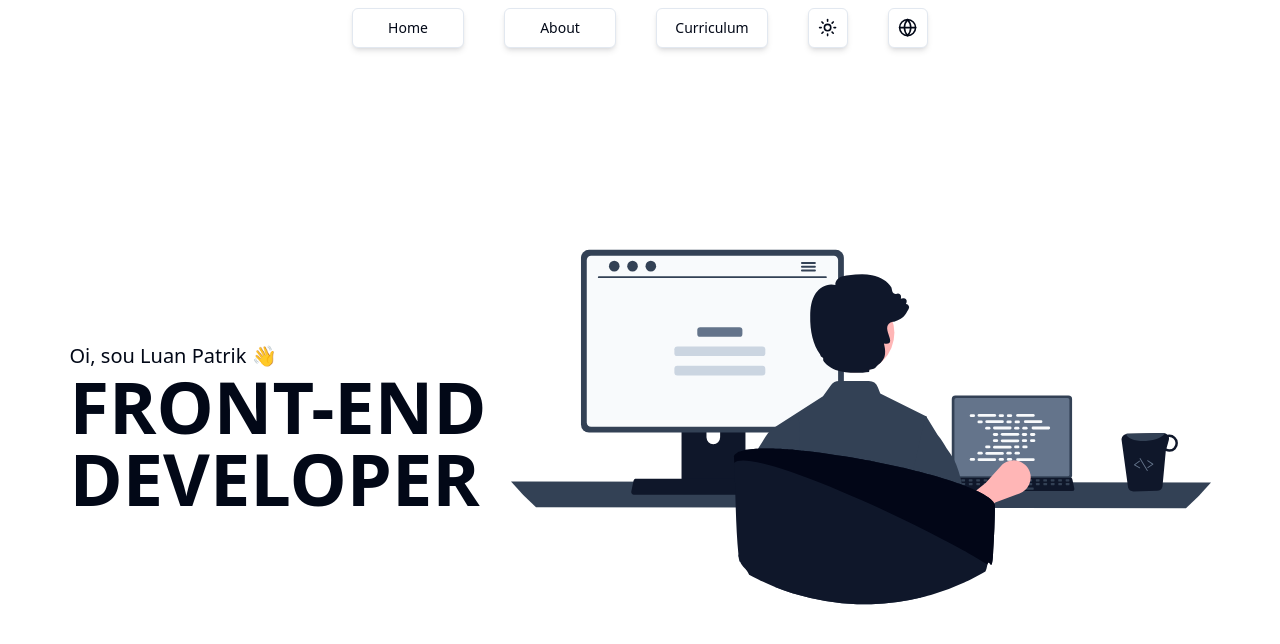
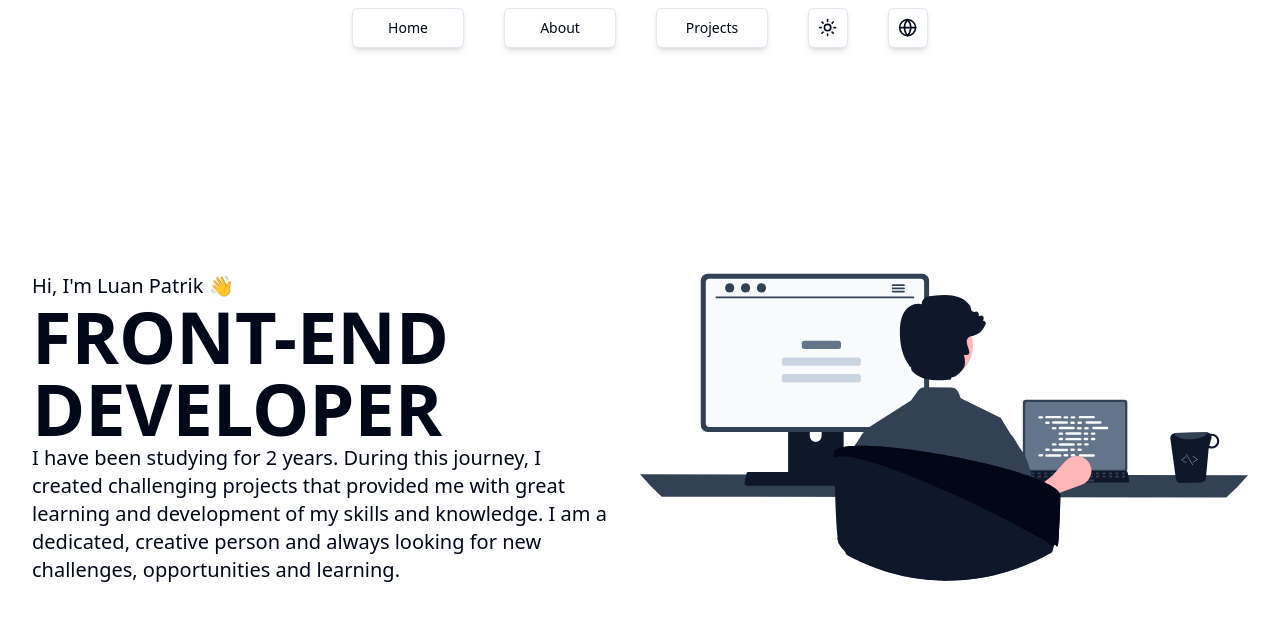
Before and after one commit to luan-patrik/my-portfolio, a Next.js app: page /en in a window 1280 px wide. Shown: the top 644 px of the page. Built offline with nearby package versions, Linux system fonts and the light colour scheme.

Commit message:
Add new translations and accessibility's

```diff
--- a/src/components/About.tsx
+++ b/src/components/About.tsx
@@ -17,13 +17,14 @@ const About = async ({ lang }: { lang: Locale }) => {
           <div className="flex gap-2">
             <LinkComponent
               href="https://github.com/Luan-Patrik"
-              title="Github"
+              title="GitHub"
               target="_blank"
               className={cn(
                 buttonVariants({ size: 'icon', variant: 'outline' }),
               )}
             >
               <Github size={24} />
+              <span className="sr-only">GitHub</span>
             </LinkComponent>
             <LinkComponent
               href="https://www.linkedin.com/in/luan-patrik-a4b05b223/"
@@ -34,6 +35,7 @@ const About = async ({ lang }: { lang: Locale }) => {
               )}
             >
               <Linkedin size={24} />
+              <span className="sr-only">LinkedIn</span>
             </LinkComponent>
           </div>
         </div>
--- a/src/components/ChangeLocale.tsx
+++ b/src/components/ChangeLocale.tsx
@@ -2,6 +2,7 @@
 
 import { usePathname } from 'next/navigation'
 import { Globe } from 'lucide-react'
+import Link from 'next/link'
 import {
   DropdownMenu,
   DropdownMenuContent,
@@ -9,12 +10,11 @@ import {
   DropdownMenuTrigger,
 } from './ui/dropdown-menu'
 import { Button } from './ui/button'
-import Link from 'next/link'
 
 const ChangeLocale = ({
   dictionary,
 }: {
-  dictionary: { en: string; pt: string }
+  dictionary: { title: string; en: string; pt: string }
 }) => {
   const pathname = usePathname()
   const redirectPathname = (locale: string) => {
@@ -31,21 +31,22 @@ const ChangeLocale = ({
         <Button
           variant="outline"
           size="icon"
+          title={dictionary['title']}
           className="z-50 shadow-md shadow-foreground/10"
         >
           <Globe className="h-[1.2rem] w-[1.2rem] scale-100" />
-          <span className="sr-only">Trocar linguagem</span>
+          <span className="sr-only">{dictionary['title']}</span>
         </Button>
       </DropdownMenuTrigger>
       <DropdownMenuContent>
         <DropdownMenuItem asChild>
-          <Link href={redirectPathname('en')} title={dictionary.en}>
-            {dictionary.en}
+          <Link href={redirectPathname('en')} title={dictionary['en']}>
+            {dictionary['en']}
           </Link>
         </DropdownMenuItem>
         <DropdownMenuItem asChild>
-          <Link href={redirectPathname('pt')} title={dictionary.pt}>
-            {dictionary.pt}
+          <Link href={redirectPathname('pt')} title={dictionary['pt']}>
+            {dictionary['pt']}
           </Link>
         </DropdownMenuItem>
       </DropdownMenuContent>
--- a/src/components/ChangeTheme.tsx
+++ b/src/components/ChangeTheme.tsx
@@ -1,6 +1,7 @@
 'use client'
 
 import { useTheme } from 'next-themes'
+import { Moon, Sun } from 'lucide-react'
 import { Button } from '@/components/ui/button'
 import {
   DropdownMenu,
@@ -8,12 +9,11 @@ import {
   DropdownMenuItem,
   DropdownMenuTrigger,
 } from '@/components/ui/dropdown-menu'
-import { Moon, Sun } from 'lucide-react'
 
 export const ChangeTheme = ({
   dictionary,
 }: {
-  dictionary: { light: string; dark: string; system: string }
+  dictionary: { title: string; light: string; dark: string; system: string }
 }) => {
   const { setTheme } = useTheme()
 
@@ -23,11 +23,12 @@ export const ChangeTheme = ({
         <Button
           variant="outline"
           size="icon"
+          title={dictionary['title']}
           className="z-50 shadow-md shadow-foreground/10"
         >
           <Sun className="h-[1.2rem] w-[1.2rem] rotate-0 scale-100 transition-all dark:-rotate-90 dark:scale-0" />
           <Moon className="absolute h-[1.2rem] w-[1.2rem] rotate-90 scale-0 transition-all dark:rotate-0 dark:scale-100" />
-          <span className="sr-only">Trocar tema</span>
+          <span className="sr-only">{dictionary['title']}</span>
         </Button>
       </DropdownMenuTrigger>
       <DropdownMenuContent>
@@ -35,22 +36,25 @@ export const ChangeTheme = ({
           onClick={() => {
             setTheme('light')
           }}
+          title={dictionary['light']}
         >
-          {dictionary.light}
+          {dictionary['light']}
         </DropdownMenuItem>
         <DropdownMenuItem
           onClick={() => {
             setTheme('dark')
           }}
+          title={dictionary['dark']}
         >
-          {dictionary.dark}
+          {dictionary['dark']}
         </DropdownMenuItem>
         <DropdownMenuItem
           onClick={() => {
             setTheme('system')
           }}
+          title={dictionary['system']}
         >
-          {dictionary.system}
+          {dictionary['system']}
         </DropdownMenuItem>
       </DropdownMenuContent>
     </DropdownMenu>
--- a/src/components/navbar/Navbar.tsx
+++ b/src/components/navbar/Navbar.tsx
@@ -4,20 +4,22 @@ import { Locale } from '@/i18n.config'
 import { NavigationLinks } from './NavigationLinks'
 import MobileNavbar from './MobileNavbar'
 import { getDictionary } from '@/lib/dictionary'
+import { LinkComponent } from '../ui/link'
+import { cn } from '@/lib/utils'
+import { buttonVariants } from '../ui/button'
 
 const Navbar = async ({ lang }: { lang: Locale }) => {
-  const dictionary = await getDictionary(lang)
+  const { navigation, themes, locales } = await getDictionary(lang)
 
   return (
     <nav className="sticky inset-x-0 top-0 z-30 bg-background py-2">
       <div className="container flex h-full items-center justify-between sm:justify-center sm:gap-10">
         <ul className="hidden gap-10 sm:flex">
-          <NavigationLinks lang={lang} />
+          <NavigationLinks dictionary={navigation} lang={lang} />
         </ul>
-
-        <MobileNavbar dictionary={dictionary.navigation} lang={lang}/>
-        <ChangeTheme dictionary={dictionary.themes} />
-        <ChangeLocale dictionary={dictionary.locales} />
+        <MobileNavbar dictionary={navigation} lang={lang} />
+        <ChangeTheme dictionary={themes} />
+        <ChangeLocale dictionary={locales} />
       </div>
     </nav>
   )
--- a/src/components/navbar/NavigationLinks.tsx
+++ b/src/components/navbar/NavigationLinks.tsx
@@ -6,11 +6,19 @@ import { getDictionary } from '@/lib/dictionary'
 
 interface NavigationLinks {
   lang: Locale
+  onClose?: () => void
+  dictionary: {
+    home: string
+    about: string
+    projects: string
+  }
 }
 
-export const NavigationLinks = async ({ lang }: NavigationLinks) => {
-  const { navigation } = await getDictionary(lang)
-
+export const NavigationLinks = ({
+  lang,
+  onClose,
+  dictionary,
+}: NavigationLinks) => {
   return (
     <>
       <li>
@@ -19,10 +27,11 @@ export const NavigationLinks = async ({ lang }: NavigationLinks) => {
             buttonVariants({ variant: 'outline', size: 'default' }),
             'w-full shadow-md shadow-foreground/10 sm:w-28',
           )}
+          onClick={onClose}
           href={`/${lang}`}
-          title={navigation['home']}
+          title={dictionary['home']}
         >
-          {navigation['home']}
+          {dictionary['home']}
         </LinkComponent>
       </li>
       <li>
@@ -31,10 +40,11 @@ export const NavigationLinks = async ({ lang }: NavigationLinks) => {
             buttonVariants({ variant: 'outline', size: 'default' }),
             'w-full shadow-md shadow-foreground/10 sm:w-28',
           )}
+          onClick={onClose}
           href={`/${lang}/about`}
-          title={navigation['about']}
+          title={dictionary['about']}
         >
-          {navigation['about']}
+          {dictionary['about']}
         </LinkComponent>
       </li>
       <li>
@@ -43,10 +53,11 @@ export const NavigationLinks = async ({ lang }: NavigationLinks) => {
             buttonVariants({ variant: 'outline', size: 'default' }),
             'w-full shadow-md shadow-foreground/10 sm:w-28',
           )}
-          href={`/${lang}/curriculum`}
-          title={navigation['curriculum']}
+          onClick={onClose}
+          href={`/${lang}/projects`}
+          title={dictionary['projects']}
         >
-          {navigation['curriculum']}
+          {dictionary['projects']}
         </LinkComponent>
       </li>
     </>
--- a/src/dictionaries/en.json
+++ b/src/dictionaries/en.json
@@ -8,33 +8,47 @@
       "title": "Luan DEV | About",
       "description": "About Luan Patrik"
     },
-    "curriculum": {
-      "title": "Luan DEV | Curriculum",
-      "description": "Luan Patrik curriculum"
+    "projects": {
+      "title": "Luan DEV | Projects",
+      "description": "Projects by Luan Patrik"
     }
   },
   "navigation": {
+    "openMenuMobile": "Open menu",
+    "closeMenuMobile": "Close menu",
     "home": "Home",
     "about": "About",
-    "curriculum": "Curriculum"
+    "projects": "Projects"
   },
   "locales": {
+    "title": "Change language",
     "en": "English",
     "pt": "Portuguese"
   },
   "themes": {
+    "title": "Change theme",
     "light": "Light",
     "dark": "Dark",
     "system": "System"
   },
   "page": {
     "home": {
-      "presentation": "Oi, sou Luan Patrik 👋"
+      "presentation": "Hi, I'm Luan Patrik 👋",
+      "description": "I have been studying for 2 years. During this journey, I created challenging projects that provided me with great learning and development of my skills and knowledge. I am a dedicated, creative person and always looking for new challenges, opportunities and learning."
     },
     "about": {
-      "description": "I would like to introduce me. My name is Luan Patrik, I'm 18 years old and I've been studying web development for about 2 years. I am a motivated young man who is looking for his first professional opportunity. I have a determined spirit and a desire to learn. Although I am still at the beginning of my career, I have a solid knowledge base acquired during my studies in <strong>HTML</strong>, <strong>JavaScript</strong>, <strong>CSS</strong>, <strong>Tailwind</strong>, <strong>React</strong>, <strong>Next.js</strong> and <strong>APIs</strong>. I have the ability to work in a team and a positive attitude. I am ready to face challenges that arise and adapt quickly to new situations.",
+      "description": "<strong>“</strong>My name is Luan Patrik, I'm 18 years old. My programming journey began when I started creating SAMP servers using the <strong>PAWN</strong> language. Since then I fell in love with the area. In 2021 I discovered web development through a friend and since then I started studying about it in an attempt to build a solid base of knowledge and information. During my studies in the area I learned a lot about the main languages and frameworks, they are <strong>HTML</strong>, <strong>JavaScript</strong>, <strong>CSS</strong>, <strong>Tailwind</strong>, <strong>React</strong>, <strong>Next.js</strong> and about <strong>APIs</strong>. I am constantly studying to improve and discover new features and languages to evolve professionally and personally.<strong>”</strong>.",
 
       "author": "Sincerely, Luan Patrik"
+    },
+    "projects": {
+      "website": "Website",
+      "repository": "Repository",
+      "projects": {
+        "Tabnews": {
+          "description": "Application developed in Next.js that offers users a simplified platform for publishing content. With an intuitive interface, TabNews makes reading news more efficient and enjoyable. The experience is optimized for mobile devices, ensuring easy access anywhere."
+        }
+      }
     }
   }
 }
--- a/src/dictionaries/pt.json
+++ b/src/dictionaries/pt.json
@@ -8,33 +8,47 @@
       "title": "Luan DEV | Sobre",
       "description": "Sobre Luan Patrik"
     },
-    "curriculum": {
-      "title": "Luan DEV | Currículo",
-      "description": "Currículo de Luan Patrik"
+    "projects": {
+      "title": "Luan DEV | Projetos",
+      "description": "Projetos de Luan Patrik"
     }
   },
   "navigation": {
+    "openMenuMobile": "Abrir menu",
+    "closeMenuMobile": "Fechar menu",
     "home": "Início",
     "about": "Sobre",
-    "curriculum": "Currículo"
+    "projects": "Projetos"
   },
   "locales": {
+    "title": "Mudar idioma",
     "en": "Inglês",
     "pt": "Português"
   },
   "themes": {
+    "title": "Mudar tema",
     "light": "Claro",
     "dark": "Escuro",
     "system": "Sistema"
   },
   "page": {
     "home": {
-      "presentation": "Oi, sou Luan Patrik 👋"
+      "presentation": "Oi, sou Luan Patrik 👋",
+      "description": "Estou estudando há 2 anos. Durante essa jornada, criei projetos desafiadores que me proporcionaram grande aprendizado e desenvolvimento de minhas habilidades e conhecimentos. Sou uma pessoa dedicada, criativa e sempre em busca de novos desafios, oportunidades e aprendizados."
     },
     "about": {
-      "description": "Gostaria de me apresentar. Meu nome é Luan Patrik, tenho 18 anos e estudo desenvolvimento web há cerca de 2 anos. Sou um jovem motivado que está em busca de sua primeira oportunidade profissional. Tenho um espírito determinado e uma vontade de aprender. Embora ainda esteja no início de minha carreira, possuo uma sólida base de conhecimentos adquirida durante meus estudos em <strong>HTML</strong>, <strong>JavaScript</strong>, <strong>CSS</strong>, <strong>Tailwind</strong>, <strong>React</strong>, <strong>Next.js</strong> e <strong>APIs</strong>. Tenho habilidade para trabalhar em equipe e uma atitude positiva. Estou pronto para enfrentar os desafios que surgirem e me adaptar rapidamente a novas situações.",
+      "description": "<strong>“</strong>Meu nome é Luan Patrik, tenho 18 anos. Minha jornada na programação começou quando iniciei na criação de servidores de SAMP usando a linguagem <strong>PAWN</strong>. Desde então me apaixonei pela área. Em 2021 conheci o desenvolvimento web através de um amigo e desde então comecei a estudar sobre em busca construir uma base sólida de conhecimentos e informações, durante meus estudos na área eu aprendi muito sobre as principais linguagens e frameworks, são elas <strong>HTML</strong>, <strong>JavaScript</strong>, <strong>CSS</strong>, <strong>Tailwind</strong>, <strong>React</strong>, <strong>Next.js</strong> e sobre <strong>APIs</strong>. Tenho constantemente estudando para aprimorar e conhecer novas funcionalidades e linguagens para evoluir profissionalmente e pessoalmente.<strong>”</strong>.",
 
       "author": "Atenciosamente, Luan Patrik"
+    },
+    "projects": {
+      "website": "Site",
+      "repository": "Repositório",
+      "projects": {
+        "Tabnews": {
+          "description": "Aplicativo desenvolvido em Next.js que oferece aos usuários uma plataforma simplificada para publicação de conteúdo. Com uma interface intuitiva, o TabNews torna a leitura de notícias mais eficiente e agradável. A experiência é otimizada para dispositivos móveis, garantindo fácil acesso em qualquer lugar."
+        }
+      }
     }
   }
 }
--- a/src/lib/data.ts
+++ b/src/lib/data.ts
@@ -1,20 +1,26 @@
-type ExtendedProjects = [
-  {
+import { Locale } from '@/i18n.config'
+import { getDictionary } from './dictionary'
+
+type ExtendedProjects = {
   title: string
   description: string
   website: string
   repository: string
   img: string
-  },
-]
+}
 
-export const projectsData = [
+export const projectsData = async ({ lang }: { lang: Locale }) => {
+  const { page } = await getDictionary(lang)
+
+  const projects: ExtendedProjects[] = [
     {
       title: 'Tabnews - Clone',
-    description:
-      'Aplicação desenvolvida em Next.js que oferece aos usuários uma plataforma simplificada para publicar conteúdos. Com uma interface intuitiva, o TabNews torna a leitura de notícias mais eficiente e agradável. A experiência é otimizada para dispositivos móveis, garantindo acesso fácil em qualquer lugar.',
+      description: `${page['projects'].projects.Tabnews.description}`,
       website: 'https://tab-news-clone-yvi9.vercel.app',
       repository: 'https://github.com/Luan-Patrik/TabNews-Clone',
       img: '/assets/projects/Tabnews/Tabnews-Clone-Dark.png',
     },
-] as ExtendedProjects
+  ]
+
+  return projects
+}
```
Lines whose indentation alone changed are shown as unchanged.
